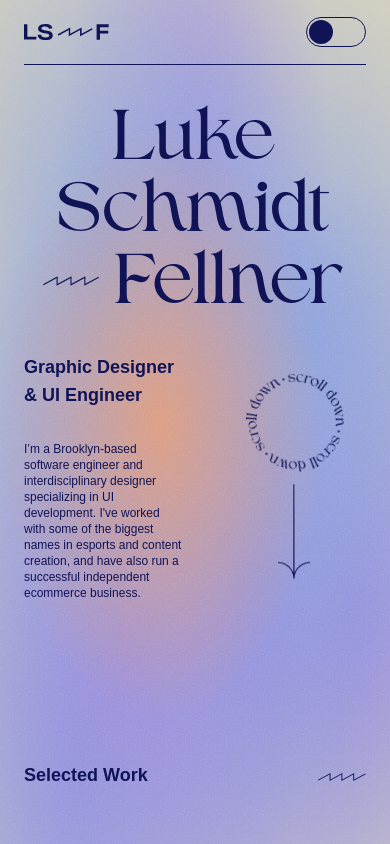
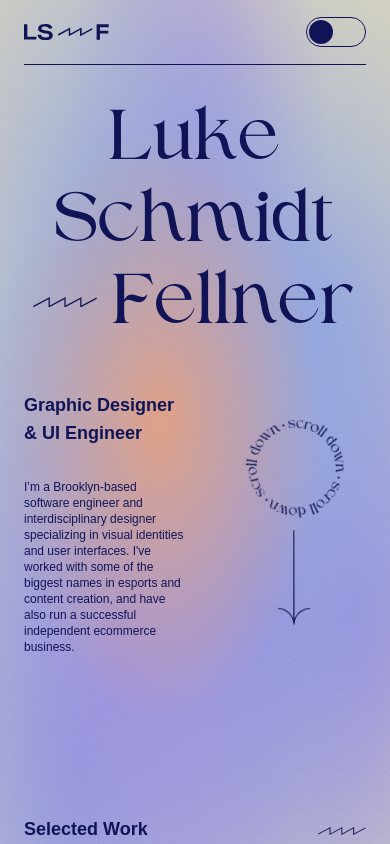
Before and after one commit to lschmidtfellner/portfolio-2023, a React (Create React App) app: page / in a window 390 px wide. Shown: the top 844 px of the page. Built offline with nearby package versions, Linux system fonts and the light colour scheme; the HTML template or start-up script is replaced by a standard one; a web font is replaced by a local one.

Commit message:
new title animation, still need to adjust breakpoints

```diff
--- a/src/pages/Landing.js
+++ b/src/pages/Landing.js
@@ -12,62 +12,44 @@ import { gsap } from 'gsap'
 function Landing({ modeToggle, pColor, handleNavigation }) {
   const landingRef = useRef(null)
   const headerRef = useRef(null)
-  const workRef = useRef(null)
+  const hyphenRef = useRef(null)
 
   useEffect(() => {
-    const elements = headerRef.current.children
-    gsap.set(elements, { y: 20, autoAlpha: 0 }) // set initial position
+    const textElements = headerRef.current.querySelectorAll('.reveal-letter')
+    const hyphenElement = hyphenRef.current
+    const landingElement = landingRef.current
 
-    gsap.to(elements, {
+    // Set initial positions
+    gsap.set(textElements, { y: "30%", opacity: 0 }) // Reduced travel distance
+    gsap.set(hyphenElement, { x: "-60%", opacity: 0 }) // Move hyphen off-screen left
+    gsap.set(landingElement, { opacity: 0, y: 20 }) // Initially hidden
+
+    // Animate text letters with overlapping fade-in
+    gsap.to(textElements, {
+      y: "0%",
+      opacity: 1,
+      duration: 0.8, // Slightly longer fade for smoother effect
+      stagger: 0.08, // Each letter starts mid-way through the previous one
+      ease: 'power2.out' // Softer easing
+    });
+
+    // Animate hyphen (fade in + slide from left)
+    gsap.to(hyphenElement, {
+      x: "0%",
+      opacity: 1,
+      duration: 0.5,
+      ease: 'power2.out',
+      delay: 1.8 // Ensures hyphen animates after "Schmidt"
+    });
+
+    // Animate landing section (fades in after the hyphen)
+    gsap.to(landingElement, {
+      opacity: 1,
       y: 0,
-      autoAlpha: 1,
-      stagger: 0.2, // delay between each child animation
-      duration: 1, // animation duration
-      ease: 'easeInOut', // easing function
-      overwrite: 'auto'
-    })
-  }, [])
-
-  useEffect(() => {
-    const elements = landingRef.current.children
-    const observer = new IntersectionObserver(
-      (entries) => {
-        entries.forEach((entry) => {
-          // If entry (child) is in view
-          if (entry.isIntersecting) {
-            gsap.to(entry.target, {
-              y: 0,
-              autoAlpha: 1,
-              stagger: 0.8, // delay between each child animation
-              duration: 1, // animation duration
-              ease: 'easeInOut', // easing function
-              overwrite: 'auto'
-            })
-            observer.unobserve(entry.target)
-          }
-        })
-      },
-      {
-        root: null, // using viewport as root
-        rootMargin: '0px',
-        threshold: 0.5 // trigger animation when 50% of the child is visible
-      }
-    )
-
-    // Setting initial state
-    gsap.set(elements, { y: 20, autoAlpha: 0 })
-
-    // Observing each child
-    Array.from(elements).forEach((element) => {
-      observer.observe(element)
-    })
-
-    // Cleanup function to unobserve all elements
-    return () => {
-      Array.from(elements).forEach((element) => {
-        observer.unobserve(element)
-      })
-    }
+      duration: 1,
+      ease: 'power3.out',
+      delay: 2.5 // Delays after hyphen animation
+    });
   }, [])
 
   return (
@@ -78,25 +60,48 @@ function Landing({ modeToggle, pColor, handleNavigation }) {
       <div>
         <div
           ref={headerRef}
-          className="text-7xl sm:text-[10vh] lg:text-[17vh] text-center"
+          className="text-7xl sm:text-[10vh] lg:text-[17vh] text-center overflow-hidden"
         >
-          <h1 style={{ opacity: 0 }} className="font-higuen">
-            Luke
+          {/* Animated Name */}
+          <h1 className="font-higuen">
+            {[..."Luke"].map((letter, i) => (
+              <span key={i} className="reveal-letter inline-block overflow-hidden">
+                <span className="inline-block">{letter}</span>
+              </span>
+            ))}
           </h1>
-          <h1 style={{ opacity: 0 }} className="font-higuen">
-            Schmidt
+          <h1 className="font-higuen -mt-2 sm:-mt-6">
+            {[..."Schmidt"].map((letter, i) => (
+              <span key={i} className="reveal-letter inline-block overflow-hidden">
+                <span className="inline-block">{letter}</span>
+              </span>
+            ))}
           </h1>
-          <div style={{ opacity: 0 }} className="flex justify-center">
+
+          {/* Flex container to center-align the hyphen properly */}
+          <div className="flex justify-center items-center">
+            {/* Animated SVG (Hyphen - fade in from left) */}
+            <div ref={hyphenRef} className="overflow-hidden inline-block pb-6 sm:pb-12 lg:pb-20">
               {modeToggle ? (
-              <SiteHyphenLg2 className="w-14 sm:w-32 lg:w-40 mb-2 mr-4" />
+                <SiteHyphenLg2 className="w-16 sm:w-32 lg:w-40 mb-2 mr-4 lg:mr-8" />
               ) : (
-              <SiteHyphenLg className="w-14 sm:w-32 lg:w-40 mb-2 mr-4" />
+                <SiteHyphenLg className="w-16 sm:w-32 lg:w-40 mb-2 mr-4 lg:mr-8" />
               )}
-            <div>
-              <h1 className=" font-higuen">Fellner</h1>
+            </div>
+
+            {/* Animated Last Name */}
+            <h1 className="font-higuen -mt-2 sm:-mt-6">
+              {[..."Fellner"].map((letter, i) => (
+                <span key={i} className="reveal-letter inline-block overflow-hidden">
+                  <span className="inline-block">{letter}</span>
+                </span>
+              ))}
+            </h1>
           </div>
         </div>
-          <div ref={landingRef}
+      </div>
+      <div
+        ref={landingRef}
         style={{ opacity: 0 }}
         className="flex text-left justify-between font-aktiv pt-8 lg:pt-4 z-4 text-lg sm:text-2xl"
       >
@@ -108,7 +113,7 @@ function Landing({ modeToggle, pColor, handleNavigation }) {
                 <h2>& UI Engineer</h2>
               </div>
               <p className="pt-8 text-xs sm:text-sm text-left font-aktiv w-40 sm:w-80 ">
-                    I’m a Brooklyn-based software engineer and interdisciplinary designer specializing in UI development.
+                I’m a Brooklyn-based software engineer and interdisciplinary designer specializing in visual identities and user interfaces.
                 I've worked with some of the biggest names in esports and content creation, and have also run a successful
                 independent ecommerce business.
               </p>
@@ -130,15 +135,13 @@ function Landing({ modeToggle, pColor, handleNavigation }) {
           </div>
         </div>
       </div>
-        </div>
-      </div>
+
       <SelectedWork
-        ref={workRef}
         pColor={pColor}
         handleNavigation={handleNavigation}
         modeToggle={modeToggle}
-      ></SelectedWork>
-      <Contact modeToggle={modeToggle} pColor={pColor}></Contact>
+      />
+      <Contact modeToggle={modeToggle} pColor={pColor} />
     </div>
   )
 }
```
Lines whose indentation alone changed are shown as unchanged.
